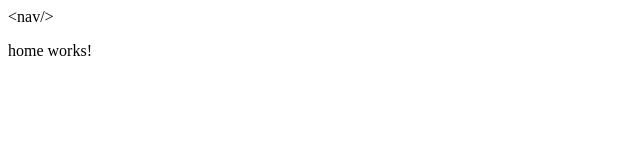
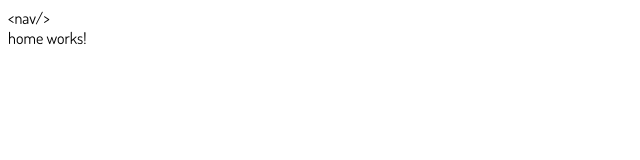
Before and after one commit to squall-io/spicex, an Angular app: page / in a window 1280 px wide. Shown: the top 160 px of the page, without its empty margins (0-640 px from the left). Built offline with nearby package versions, Linux system fonts and the light colour scheme.

Commit message:
[SPICEX-2] feat: integrate @angular/material

```diff
--- a/angular.json
+++ b/angular.json
@@ -28,6 +28,7 @@
               "src/assets"
             ],
             "styles": [
+              "./node_modules/@angular/material/prebuilt-themes/pink-bluegrey.css",
               "src/styles.sass"
             ],
             "scripts": []
@@ -92,6 +93,7 @@
               "src/assets"
             ],
             "styles": [
+              "./node_modules/@angular/material/prebuilt-themes/pink-bluegrey.css",
               "src/styles.sass"
             ],
             "scripts": []
--- a/package.json
+++ b/package.json
@@ -12,10 +12,12 @@
   "private": true,
   "dependencies": {
     "@angular/animations": "~9.1.7",
+    "@angular/cdk": "^9.2.4",
     "@angular/common": "~9.1.7",
     "@angular/compiler": "~9.1.7",
     "@angular/core": "~9.1.7",
     "@angular/forms": "~9.1.7",
+    "@angular/material": "^9.2.4",
     "@angular/platform-browser": "~9.1.7",
     "@angular/platform-browser-dynamic": "~9.1.7",
     "@angular/router": "~9.1.7",
@@ -27,9 +29,9 @@
     "@angular-devkit/build-angular": "~0.901.6",
     "@angular/cli": "~9.1.6",
     "@angular/compiler-cli": "~9.1.7",
-    "@types/node": "^12.11.1",
     "@types/jasmine": "~3.5.0",
     "@types/jasminewd2": "~2.0.3",
+    "@types/node": "^12.11.1",
     "codelyzer": "^5.1.2",
     "jasmine-core": "~3.5.0",
     "jasmine-spec-reporter": "~4.2.1",
--- a/src/index.html
+++ b/src/index.html
@@ -6,8 +6,10 @@
   <base href="/">
   <meta name="viewport" content="width=device-width, initial-scale=1">
   <link rel="icon" type="image/x-icon" href="favicon.ico">
+  <link href="https://fonts.googleapis.com/css2?family=Crimson+Pro&family=Dancing+Script&family=Dosis&family=Lemonada&display=swap" rel="stylesheet">
+  <link href="https://fonts.googleapis.com/icon?family=Material+Icons" rel="stylesheet">
 </head>
-<body>
+<body class="mat-typography">
   <app-root></app-root>
 </body>
 </html>
--- a/src/styles.sass
+++ b/src/styles.sass
@@ -1 +1,36 @@
-/* You can add global styles to this file, and also import other style files */
+@import '~@angular/material/_theming.scss'
+
+$--fantasy: "Dancing Script", fantasy
+$--serif: "Crimson Pro", sans-serif
+$--sans-serif: Dosis, sans-serif
+$--cursive: Lemonada, cursive
+
+$--display-4:     mat-typography-level(112px, 112px, 300, $--fantasy, $letter-spacing: -0.05em)
+$--display-3:     mat-typography-level(56px,  56px,  300, $--fantasy, $letter-spacing: -0.02em)
+$--display-2:     mat-typography-level(45px,  48px,  300, $--fantasy, $letter-spacing: -0.005em)
+$--display-1:     mat-typography-level(34px,  40px,  300, $--fantasy)
+$--headline:      mat-typography-level(26px,  32px,  900, $--serif)
+$--title:         mat-typography-level(24px,  32px,  700, $--serif)
+$--subheading-2:  mat-typography-level(16px,  28px,  600)
+$--subheading-1:  mat-typography-level(15px,  24px,  600)
+$--body-2:        mat-typography-level(16px,  24px,  500)
+$--body-1:        mat-typography-level(16px,  20px,  500)
+$--caption:       mat-typography-level(14px,  20px,  500)
+$--button:        mat-typography-level(16px,  16px,  900)
+$--input:         mat-typography-level(16px,  16px,  500)
+
+@include mat-core(mat-typography-config($--sans-serif, $--display-4, $--display-3, $--display-2, $--display-1, $--headline, $--title, $--subheading-2, $--subheading-1, $--body-2, $--body-1, $--caption, $--input))
+
+a
+  color: inherit
+  text-decoration: none
+
+.ff\:
+  &cursive
+    font-family: $--cursive
+  &fantasy
+    font-family: $--fantasy
+  &serif
+    font-family: $--serif
+  &sans-serif
+    font-family: $--sans-serif
```
Also changed, not shown: 1 other file (tests, documents, lock files or other folders).
